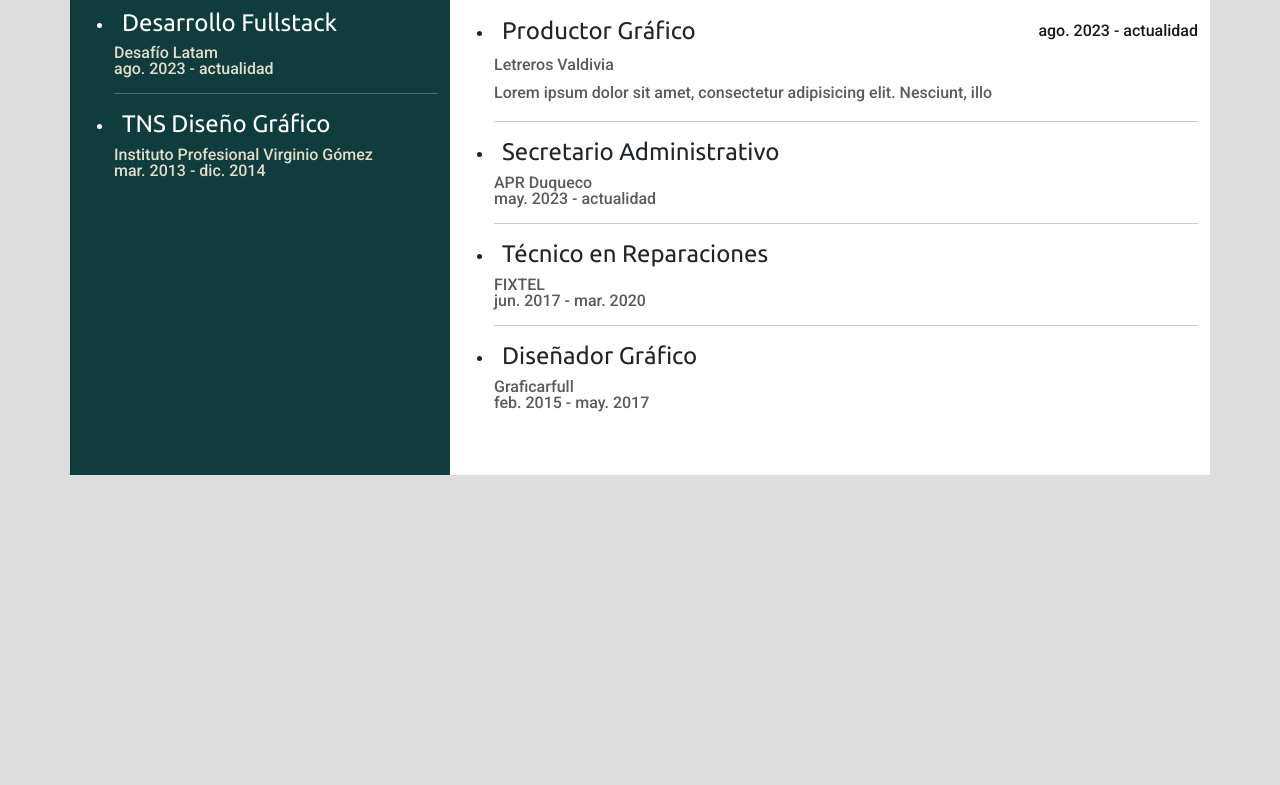
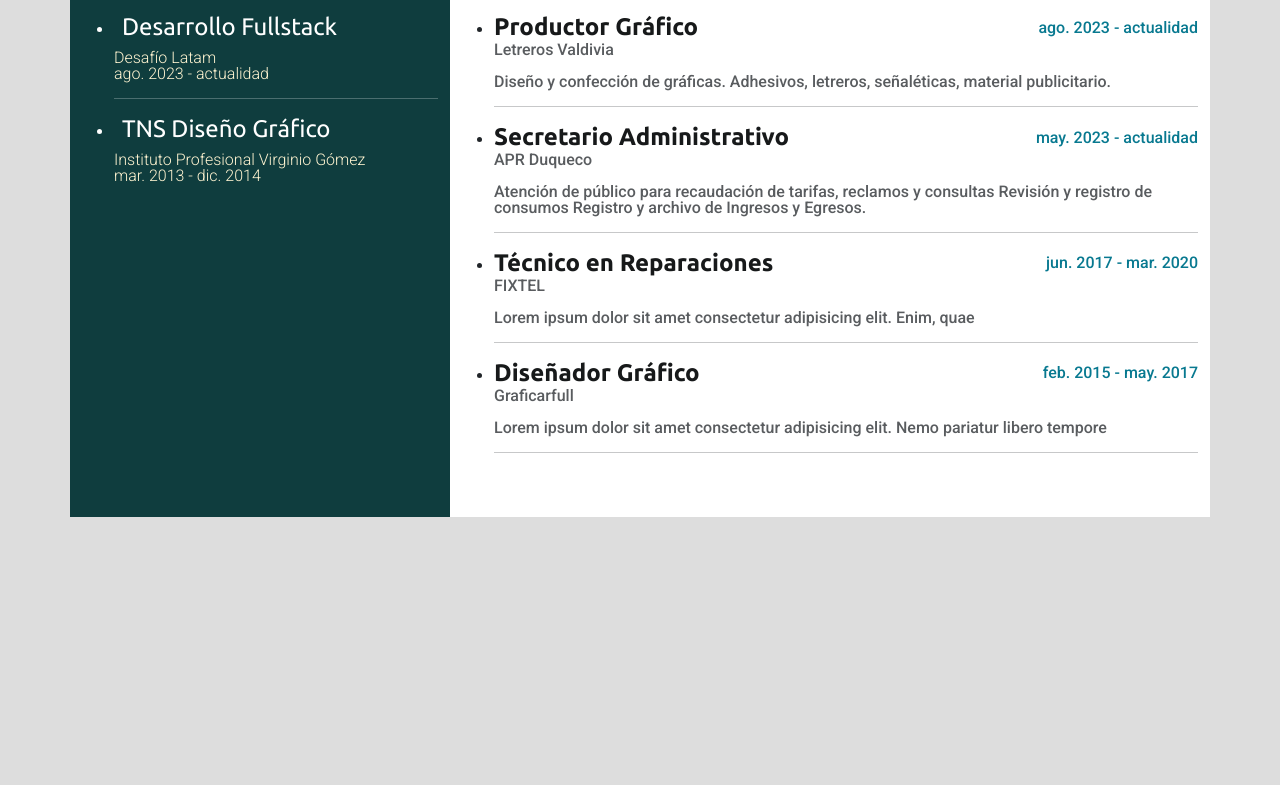
Before and after one commit to raulespmol/cv-portafolio, a website: page index.html in a window 1280 px wide. Shown: the part 632-1417 px from the top of the page. Drawn offline with nearby package versions, Linux system fonts and the light colour scheme.

Commit message:
update experiencia

```diff
--- a/css/custom.scss
+++ b/css/custom.scss
@@ -1,5 +1,5 @@
 $primary: #0F3D3E;
-$secondary: #00ccff;
+$secondary: #087990;
 $dark: #17191a;
 $light: #fff4d1;
 
--- a/css/style.css
+++ b/css/style.css
@@ -1,6 +1,6 @@
 @import url('https://fonts.googleapis.com/css2?family=Roboto:wght@300;500;700&family=Ubuntu:wght@400;700&display=swap');
 
-.scroll {height: 300vh;} /* Clase temporal, eliminar mas tarde */
+.scroll {height: 150vh;} /* Clase temporal, eliminar mas tarde */
 
 * {
     box-sizing: border-box;
--- a/index.html
+++ b/index.html
@@ -15,9 +15,9 @@
                     <figure class="pfp"></figure>
                 </div>
                 <div class="col-12 col-lg-8 d-flex flex-column justify-content-center">
-                    <p class="fs-4 m-0"><span class="text-secondary">Hola!</span> Soy</p>
+                    <p class="fs-4 m-0"><span class="text-info">Hola!</span> Soy</p>
                     <h2 class="display-3 fw-bold my-0">Raúl Espinoza Molina</h2>
-                    <h3 class="fs-4">><span class="text-secondary">Desarrollador Fullstack</span> en formación</h3>
+                    <h3 class="fs-4">><span class="text-info">Desarrollador Fullstack</span> en formación</h3>
                     <hr>
                     <div class="fs-5 fw-light">
                         <p>Tranquilo, metódico y siempre dispuesto a ayudar. </p>
@@ -80,51 +80,63 @@
     <div class="container">
         <div class="row">
             <div class="col-lg-4 bg-primary text-white py-5">
-                <h3 class="fw-bold">Educación</h3>
+                <h3 class="fw-bold fs-2">Educación</h3>
                 <hr>
                 <ul>
                     <li>
-                        <h4 class="m-2">Desarrollo Fullstack</h4>
-                        <p class="m-0 text-light lh-1">Desafío Latam</p>
-                        <p class="m-0 text-light lh-1">ago. 2023 - actualidad</p>
+                        <h4 class="m-2 ">Desarrollo Fullstack</h4>
+                        <p class="m-0 text-light lh-1 fw-light">Desafío Latam</p>
+                        <p class="m-0 text-light lh-1 fw-light">ago. 2023 - actualidad</p>
                         <hr>
                     </li>
                     <li>
                         <h4 class="m-2">TNS Diseño Gráfico</h4>
-                        <p class="m-0 text-light lh-1">Instituto Profesional Virginio Gómez</p>
-                        <p class="m-0 text-light lh-1">mar. 2013 - dic. 2014</p>
+                        <p class="m-0 text-light lh-1 fw-light">Instituto Profesional Virginio Gómez</p>
+                        <p class="m-0 text-light lh-1 fw-light">mar. 2013 - dic. 2014</p>
                     </li>
                 </ul>
             </div>
             <div class="col-lg-8 bg-white py-5">
-                <h3 class="fw-bold text-primary">Experiencia</h3>
+                <h3 class="fw-bold text-primary fs-2">Experiencia</h3>
                 <hr>
                 <ul>
                     <li>
                         <div class="d-flex justify-content-between align-items-center">
-                            <h4 class="m-2">Productor Gráfico</h4>
-                            <p class="m-0 text-dark">ago. 2023 - actualidad</p>
+                            <h4 class="mb-0 fw-bold text-dark">Productor Gráfico</h4>
+                            <p class="m-0 text-secondary">ago. 2023 - actualidad</p>
                         </div>
-                        <p class="mb-1 text-body-secondary">Letreros Valdivia</p>
-                        <p class="mb-1 text-body-secondary">Lorem ipsum dolor sit amet, consectetur adipisicing elit. Nesciunt, illo</p>
+                        <p class="mb-3 text-body-secondary lh-1">Letreros Valdivia</p>
+                        <p class="mb-3 text-body-secondary lh-1">Diseño y confección de gráficas. Adhesivos, letreros, señaléticas, material publicitario.</p>
                         <hr>
                     </li>
                     <li>
-                        <h4 class="m-2">Secretario Administrativo</h4>
-                        <p class="m-0 text-body-secondary lh-1">APR Duqueco</p>
-                        <p class="m-0 text-body-secondary lh-1">may. 2023 - actualidad</p>
+                        <div class="d-flex justify-content-between align-items-center">
+                            <h4 class="mb-0 fw-bold text-dark">Secretario Administrativo</h4>
+                            <p class="m-0 text-secondary">may. 2023 - actualidad</p>
+                        </div>
+                        <p class="mb-3 text-body-secondary lh-1">APR Duqueco</p>
+                        <p class="mb-3 text-body-secondary lh-1">Atención de público para recaudación de tarifas, reclamos y consultas
+                            Revisión y registro de consumos
+                            Registro y archivo de Ingresos y Egresos.</p>
                         <hr>
                     </li>
                     <li>
-                        <h4 class="m-2">Técnico en Reparaciones</h4>
-                        <p class="m-0 text-body-secondary lh-1">FIXTEL</p>
-                        <p class="m-0 text-body-secondary lh-1">jun. 2017 - mar. 2020</p>
+                        <div class="d-flex justify-content-between align-items-center">
+                            <h4 class="mb-0 fw-bold text-dark">Técnico en Reparaciones</h4>
+                            <p class="m-0 text-secondary">jun. 2017 - mar. 2020</p>
+                        </div>
+                        <p class="mb-3 text-body-secondary lh-1">FIXTEL</p>
+                        <p class="mb-3 text-body-secondary lh-1">Lorem ipsum dolor sit amet consectetur adipisicing elit. Enim, quae</p>
                         <hr>
                     </li>
                     <li>
-                        <h4 class="m-2">Diseñador Gráfico</h4>
-                        <p class="m-0 text-body-secondary lh-1">Graficarfull</p>
-                        <p class="m-0 text-body-secondary lh-1">feb. 2015 - may. 2017</p>
+                        <div class="d-flex justify-content-between align-items-center">
+                            <h4 class="mb-0 fw-bold text-dark">Diseñador Gráfico</h4>
+                            <p class="m-0 text-secondary">feb. 2015 - may. 2017</p>
+                        </div>
+                        <p class="mb-3 text-body-secondary lh-1">Graficarfull</p>
+                        <p class="mb-3 text-body-secondary lh-1">Lorem ipsum dolor sit amet consectetur adipisicing elit. Nemo pariatur libero tempore</p>
+                        <hr>
                     </li>
                 </ul>
             </div>
```
Also changed, not shown: css/custom.css.
